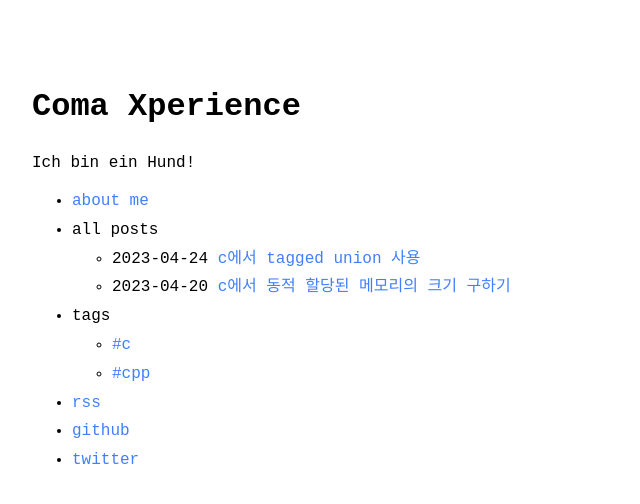
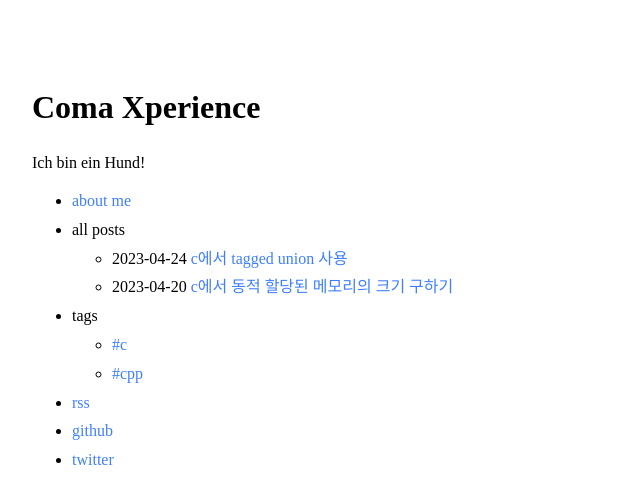
Before and after one commit to mhcoma/mhcoma.github.io, a Jekyll site: the page built from index.markdown, in a window 1280 px wide. Shown: the top 504 px of the page, without its empty margins (0-640 px from the left). Built offline with Jekyll 4.4.1, drawn with Linux system fonts in a browser that asks for light colours; some web fonts are replaced; a script that is not in the unit is left out.

Commit message:
Add : webfont

```diff
--- a/_sass/no-style-please.scss
+++ b/_sass/no-style-please.scss
@@ -28,6 +28,13 @@
 	}
 }
 
+@font-face {
+	font-family: 'D2Coding';
+	src: url('https://cdn.jsdelivr.net/gh/projectnoonnu/noonfonts_three@1.0/D2Coding.woff') format('woff');
+	font-weight: normal;
+	font-style: normal;
+}
+
 html {
 	height: 100%;
 	background: white;
@@ -36,7 +43,7 @@
 body {
 	color: black;
 	background: white;
-	font-family: monospace;
+	font-family: 'D2Coding';
 	font-size: 16px;
 	line-height: 1.4;
 	margin: 0;
--- a/sitemap.xml
+++ b/sitemap.xml
@@ -24,7 +24,7 @@
 			{% endif %}
 
 			{% if post.sitemap.priority == null %}
-					<priority>0.5</priority>
+				<priority>0.5</priority>
 			{% else %}
 				<priority>{{ post.sitemap.priority }}</priority>
 			{% endif %}
```
